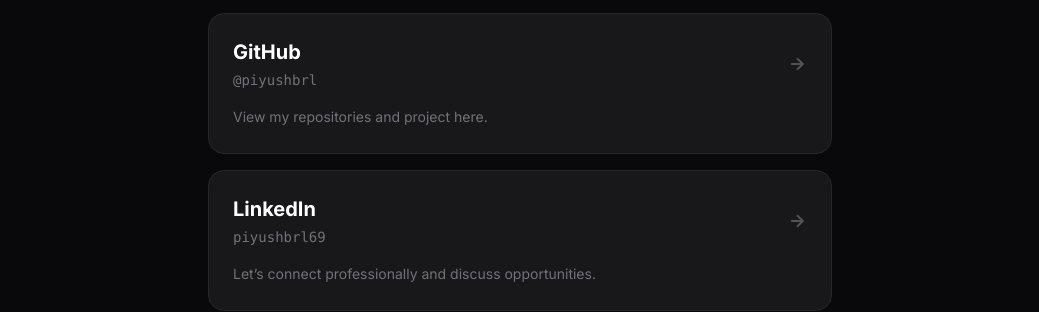
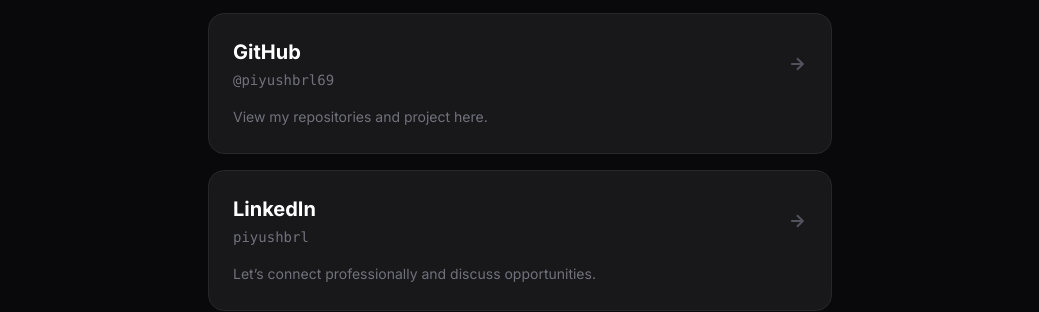
Before and after one commit to piyushbrl69/portfolio, a Next.js app: page /socials in a window 1280 px wide. Shown: the part 267-579 px from the top of the page, without its empty margins (120-1159 px from the left). Built offline with nearby package versions, Linux system fonts and the light colour scheme.

Commit message:
Social Handles UI improved

```diff
--- a/app/socials/page.tsx
+++ b/app/socials/page.tsx
@@ -4,14 +4,14 @@ export default function Socials() {
   const socialLinks = [
     {
       name: "GitHub",
-      username: "@piyushbrl",
+      username: "@piyushbrl69",
       url: "https://github.com/piyushbrl69",
       color: "hover:text-white",
       description: "View my repositories and project here.",
     },
     {
       name: "LinkedIn",
-      username: "piyushbrl69",
+      username: "piyushbrl",
       url: "https://linkedin.com/in/piyushbrl",
       color: "hover:text-blue-400",
       description: "Let’s connect professionally and discuss opportunities.",
```
